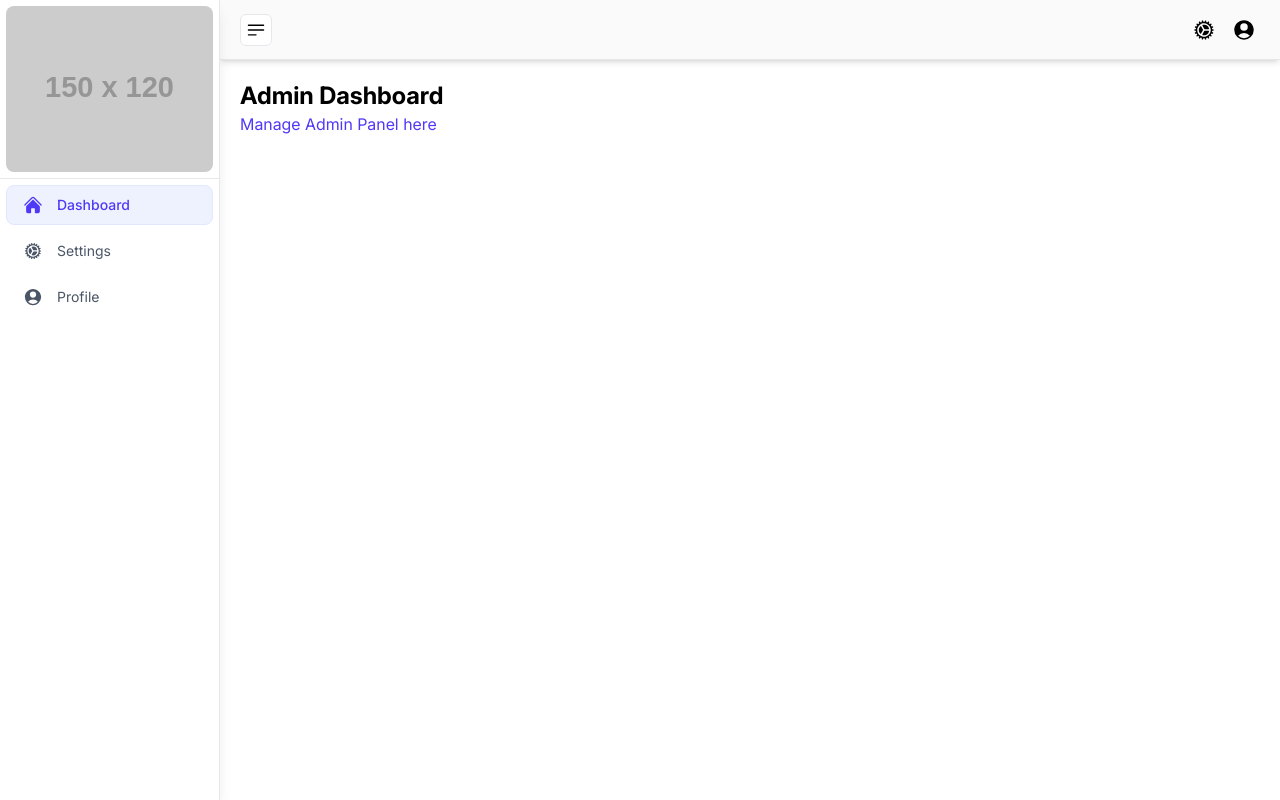
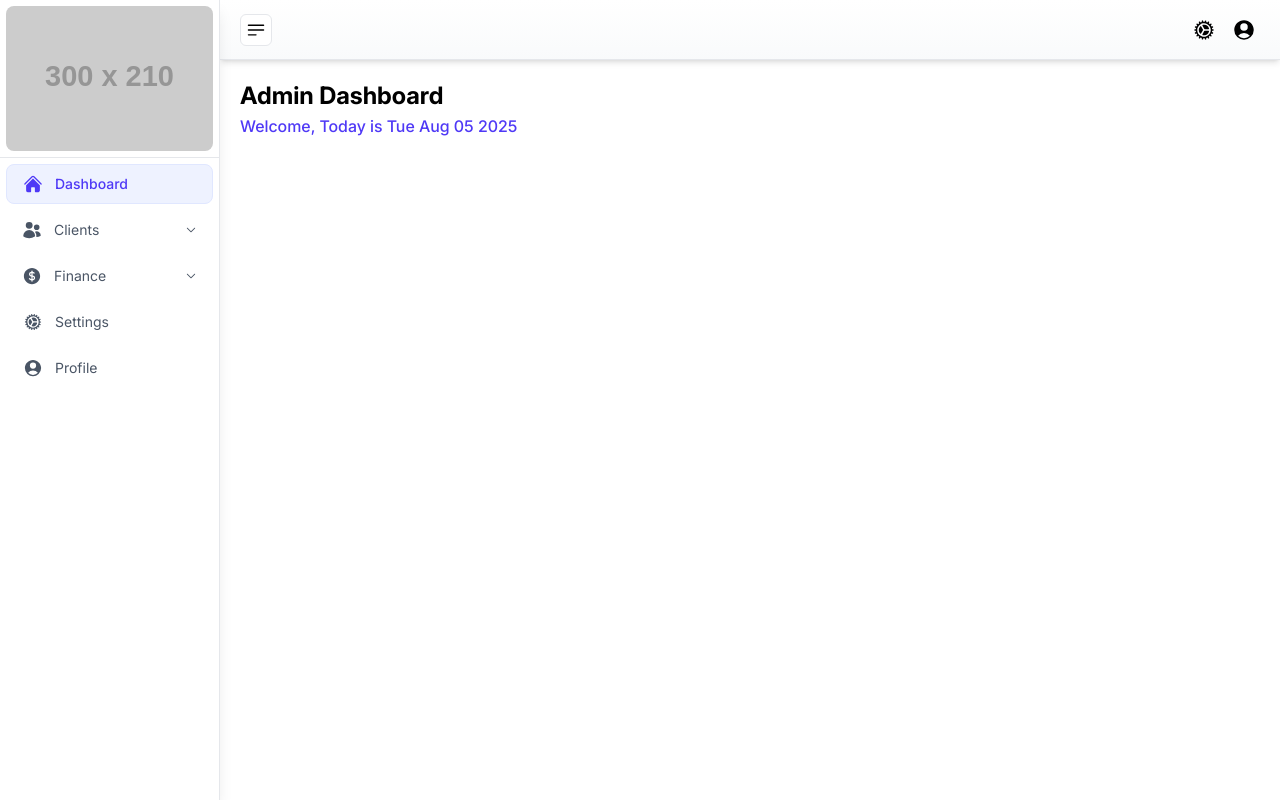
Before and after one commit to jpdoshi/fullstack-template, a React (Vite) app in the folder frontend/: page /dashboard in a window 1280 px wide. Built offline with nearby package versions, Linux system fonts and the light colour scheme.

Commit message:
sidebar: major improvements

```diff
--- a/frontend/src/components/AppLayout.tsx
+++ b/frontend/src/components/AppLayout.tsx
@@ -1,14 +1,23 @@
 import {
   Bars3BottomLeftIcon,
+  CheckBadgeIcon,
   CogIcon,
+  CurrencyDollarIcon,
+  DocumentCheckIcon,
   HomeIcon,
+  ListBulletIcon,
+  PresentationChartLineIcon,
   UserCircleIcon,
+  UsersIcon,
+  WalletIcon,
 } from "@heroicons/react/24/solid";
 import { useState } from "react";
 import MenuItem from "./UI/MenuItem";
+import SubMenuItem from "./UI/SubMenuItem";
+import useSidebar from "../hooks/UI/useSidebar";
 
 const AppLayout = ({ children }: any) => {
-  const [isExpanded, setIsExpanded] = useState<boolean>(true);
+  const { isExpanded, setIsExpanded } = useSidebar();
 
   const menuItems = [
     <MenuItem
@@ -17,6 +26,44 @@ const AppLayout = ({ children }: any) => {
       href="/dashboard"
       isExpanded={isExpanded}
     />,
+    <SubMenuItem icon={<UsersIcon />} text={"Clients"} isExpanded={isExpanded}>
+      <MenuItem
+        icon={<CheckBadgeIcon />}
+        text="Client Onboarding"
+        href="/onboarding"
+        isExpanded={true}
+      />
+      <MenuItem
+        icon={<ListBulletIcon />}
+        text="Clients List"
+        href="/clients"
+        isExpanded={true}
+      />
+      <MenuItem
+        icon={<PresentationChartLineIcon />}
+        text="Sales Report"
+        href="/sales"
+        isExpanded={true}
+      />
+    </SubMenuItem>,
+    <SubMenuItem
+      icon={<CurrencyDollarIcon />}
+      text={"Finance"}
+      isExpanded={isExpanded}
+    >
+      <MenuItem
+        icon={<WalletIcon />}
+        text="Expense List"
+        href="/expenses"
+        isExpanded={true}
+      />
+      <MenuItem
+        icon={<DocumentCheckIcon />}
+        text="Invoice List"
+        href="/invoices"
+        isExpanded={true}
+      />
+    </SubMenuItem>,
     <MenuItem
       icon={<CogIcon />}
       text={"Settings"}
@@ -35,7 +82,7 @@ const AppLayout = ({ children }: any) => {
     <main className="h-screen w-screen">
       {/* Header */}
       <header
-        className={`fixed top-0 z-40 h-[60px] shadow-md duration-300 bg-[#fafafa] border-b border-gray-200 ${
+        className={`fixed top-0 z-40 h-[60px] shadow-md duration-300 bg-gradient-to-b from-white to-gray-50 border-b border-gray-200 ${
           isExpanded
             ? "left-[220px] w-[calc(100vw-220px)]"
             : "left-[80px] w-[calc(100vw-80px)]"
@@ -44,7 +91,7 @@ const AppLayout = ({ children }: any) => {
         <div className="h-full flex flex-row justify-between items-center px-5">
           <button
             onClick={() => setIsExpanded((prev) => !prev)}
-            className="size-8 p-1 rounded-md duration-300 hover:text-indigo-600 border bg-white border-gray-200 hover:bg-indigo-50 hover:border-indigo-300"
+            className="size-8 p-1 rounded-md duration-300 hover:text-indigo-600 border bg-white border-gray-200 hover:bg-indigo-50 hover:border-indigo-200"
           >
             <Bars3BottomLeftIcon />
           </button>
@@ -61,24 +108,23 @@ const AppLayout = ({ children }: any) => {
 
       {/* Sidebar */}
       <aside
-        className={`fixed top-0 left-0 h-screen overflow-y-auto z-50 bg-white border-r border-gray-200 shadow-lg duration-300 ${
+        className={`fixed top-0 left-0 h-screen z-50 bg-white border-r border-gray-200 shadow-lg duration-300 ${
           isExpanded ? "w-[220px]" : "w-[80px]"
         }`}
-        style={{ overflow: "visible" }}
       >
         {/* Sidebar Header */}
         <div className="p-1.5 border-b border-gray-200">
           <img
-            src="https://placehold.co/150x120"
+            src="https://placehold.co/300x210"
             className="w-full rounded-lg"
           />
         </div>
 
         {/* Menu Items */}
         <ul className="space-y-1.5 p-1.5">
-          {menuItems.map((item, index) => {
-            return <div key={index}>{item}</div>;
-          })}
+          {menuItems.map((item, index) => (
+            <div key={index}>{item}</div>
+          ))}
         </ul>
       </aside>
 
--- a/frontend/src/components/UI/MenuItem.tsx
+++ b/frontend/src/components/UI/MenuItem.tsx
@@ -1,10 +1,10 @@
 import { Link, useLocation } from "react-router";
 
 interface MenuProps {
-  icon: any;
+  icon?: any;
   text: string;
   href: string;
-  isExpanded: boolean;
+  isExpanded?: boolean;
 }
 
 const MenuItem = ({ icon, text, href, isExpanded }: MenuProps) => {
@@ -16,13 +16,13 @@ const MenuItem = ({ icon, text, href, isExpanded }: MenuProps) => {
     <div className="relative group">
       <Link
         to={href}
-        className={`flex flex-row items-center h-10 rounded-lg px-4 gap-3.5 duration-300 border ${
+        className={`flex flex-row items-center h-10 rounded-lg px-4 gap-3 duration-300 border ${
           isActive
             ? "bg-indigo-50 text-indigo-600 font-medium border-indigo-100"
             : "text-gray-600 hover:bg-gray-100 hover:text-gray-800 border-transparent"
         } ${!isExpanded && "justify-center"}`}
       >
-        <div className="size-5">{icon}</div>
+        {icon && <div className="size-5">{icon}</div>}
         {isExpanded && (
           <span className="line-clamp-1 text-sm overflow-ellipsis">{text}</span>
         )}
@@ -32,7 +32,7 @@ const MenuItem = ({ icon, text, href, isExpanded }: MenuProps) => {
       {!isExpanded && (
         <div
           className={`
-            absolute left-full top-1/2 -translate-y-1/2 ml-3.5
+            absolute left-full top-1/2 -translate-y-1/2 ml-3
             whitespace-nowrap rounded-md bg-black text-white text-xs
             px-2 py-1 opacity-0 group-hover:opacity-100 pointer-events-none
             transition-opacity duration-200 delay-75 shadow-lg z-50
--- a/frontend/src/components/UI/SubMenuItem.tsx
+++ b/frontend/src/components/UI/SubMenuItem.tsx
@@ -1,5 +1,111 @@
-const SubMenuItem = () => {
-  return <div>SubMenuItem</div>;
+import { ChevronDownIcon, ChevronUpIcon } from "@heroicons/react/24/solid";
+import { useEffect, useRef, useState } from "react";
+import { useLocation } from "react-router";
+
+interface MenuProps {
+  icon: any;
+  text: string;
+  isExpanded: boolean;
+  children: any;
+}
+
+const SubMenuItem = ({ icon, text, isExpanded, children }: MenuProps) => {
+  const [showSubMenu, setShowSubMenu] = useState(false);
+  const [isActive, setIsActive] = useState(false);
+  const hoverTimeoutRef = useRef<any>(null);
+
+  const { pathname } = useLocation();
+
+  useEffect(() => {
+    setIsActive(false);
+    children.forEach((item: any) => {
+      if (pathname === item.props.href) {
+        setIsActive(true);
+      }
+    });
+  }, [pathname]);
+
+  useEffect(() => {
+    if (!isExpanded) setShowSubMenu(false);
+    else if (isActive) setShowSubMenu(true);
+  }, [isExpanded, isActive]);
+
+  const handleMouseEnter = () => {
+    if (!isExpanded) {
+      if (hoverTimeoutRef.current) clearTimeout(hoverTimeoutRef.current);
+      hoverTimeoutRef.current = setTimeout(() => {
+        setShowSubMenu(true);
+      }, 250);
+    }
+  };
+
+  const handleMouseLeave = () => {
+    if (!isExpanded) {
+      if (hoverTimeoutRef.current) clearTimeout(hoverTimeoutRef.current);
+      hoverTimeoutRef.current = setTimeout(() => {
+        setShowSubMenu(false);
+      }, 250);
+    }
+  };
+
+  useEffect(() => {
+    return () => {
+      // Clean up any pending timeout on unmount
+      if (hoverTimeoutRef.current) clearTimeout(hoverTimeoutRef.current);
+    };
+  }, []);
+
+  return (
+    <div
+      className="relative group"
+      onMouseEnter={handleMouseEnter}
+      onMouseLeave={handleMouseLeave}
+    >
+      <div
+        onClick={() => setShowSubMenu((prev) => !prev)}
+        className={`flex flex-row justify-between items-center h-10 rounded-lg px-4 duration-300 cursor-pointer ${
+          isActive
+            ? "text-indigo-600 font-medium"
+            : "text-gray-600 hover:bg-gray-100 hover:text-gray-800"
+        } ${!isExpanded && "justify-center"}`}
+      >
+        <div className="flex gap-3 items-center">
+          <div className="size-5">{icon}</div>
+          {isExpanded && (
+            <span className="line-clamp-1 text-sm overflow-ellipsis">
+              {text}
+            </span>
+          )}
+        </div>
+
+        {isExpanded && (
+          <div className="size-3">
+            {showSubMenu ? <ChevronUpIcon /> : <ChevronDownIcon />}
+          </div>
+        )}
+      </div>
+
+      {isExpanded && showSubMenu && (
+        <div className="pl-3 space-y-1">{children}</div>
+      )}
+
+      {/* Tooltip when sidebar collapsed */}
+      {!isExpanded && showSubMenu && (
+        <div
+          className={`
+            absolute left-full top-1/2 -translate-y-1/2 ml-3.5
+            whitespace-nowrap rounded-md bg-white text-xs border border-gray-200
+            p-1 shadow-lg z-50
+          `}
+        >
+          <div className="bg-white absolute -left-[0.25px] top-1/2 -translate-y-1/2 size-4 rotate-45 -z-1" />
+          <div className="space-y-1" onClick={() => setShowSubMenu(false)}>
+            {children}
+          </div>
+        </div>
+      )}
+    </div>
+  );
 };
 
 export default SubMenuItem;
--- /dev/null
+++ b/frontend/src/hooks/UI/useSidebar.ts
@@ -0,0 +1,8 @@
+import { useState } from "react";
+
+const useSidebar = () => {
+  const [isExpanded, setIsExpanded] = useState(true);
+  return { isExpanded, setIsExpanded };
+};
+
+export default useSidebar;
--- a/frontend/src/pages/Dashboard.tsx
+++ b/frontend/src/pages/Dashboard.tsx
@@ -2,7 +2,9 @@ const Dashboard = () => {
   return (
     <>
       <h2 className="text-2xl font-bold">Admin Dashboard</h2>
-      <p className="text-indigo-600">Manage Admin Panel here</p>
+      <p className="text-indigo-600 mt-0.5 font-medium">
+        Welcome, Today is {new Date().toDateString()}
+      </p>
     </>
   );
 };
```
